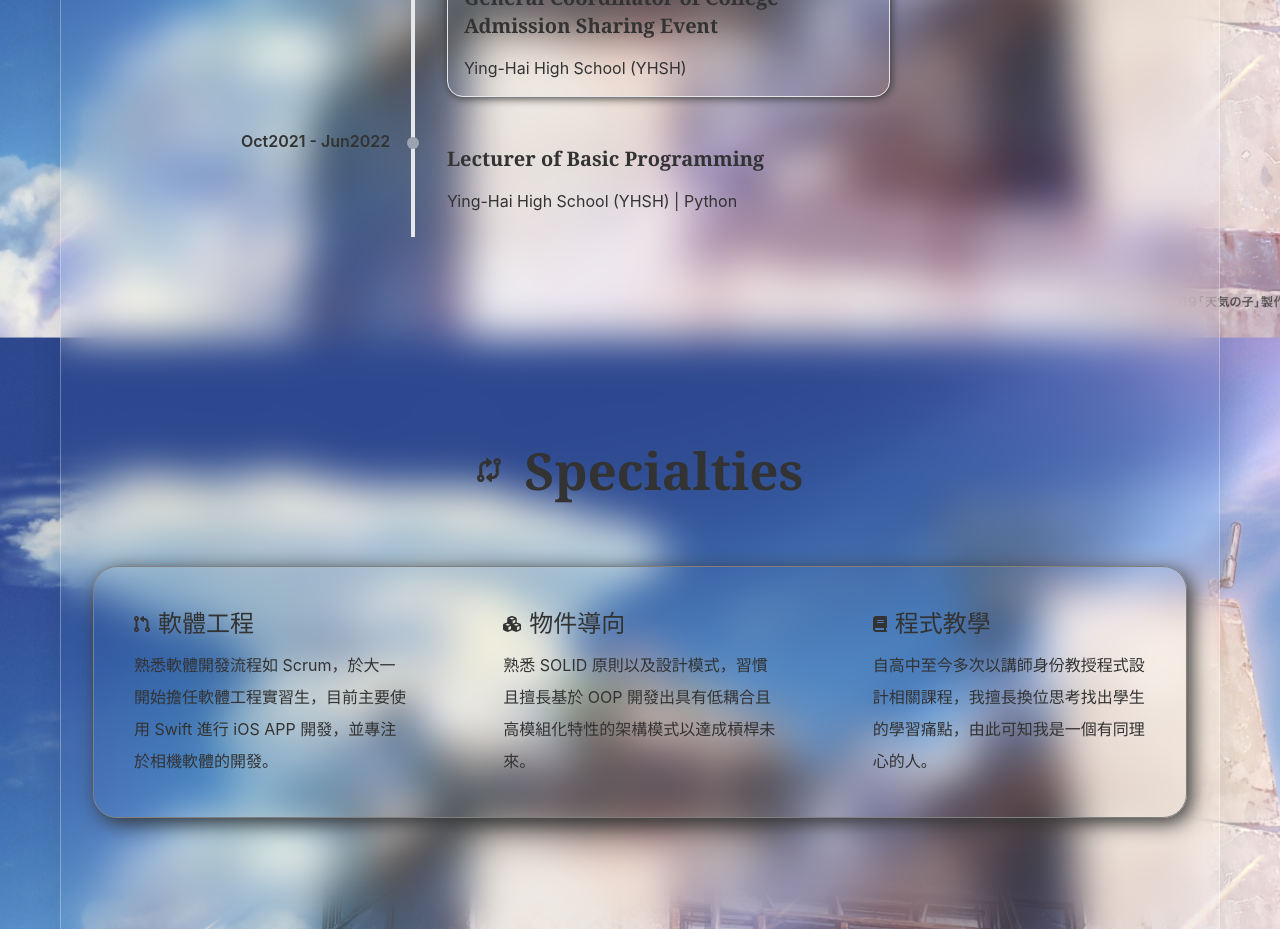
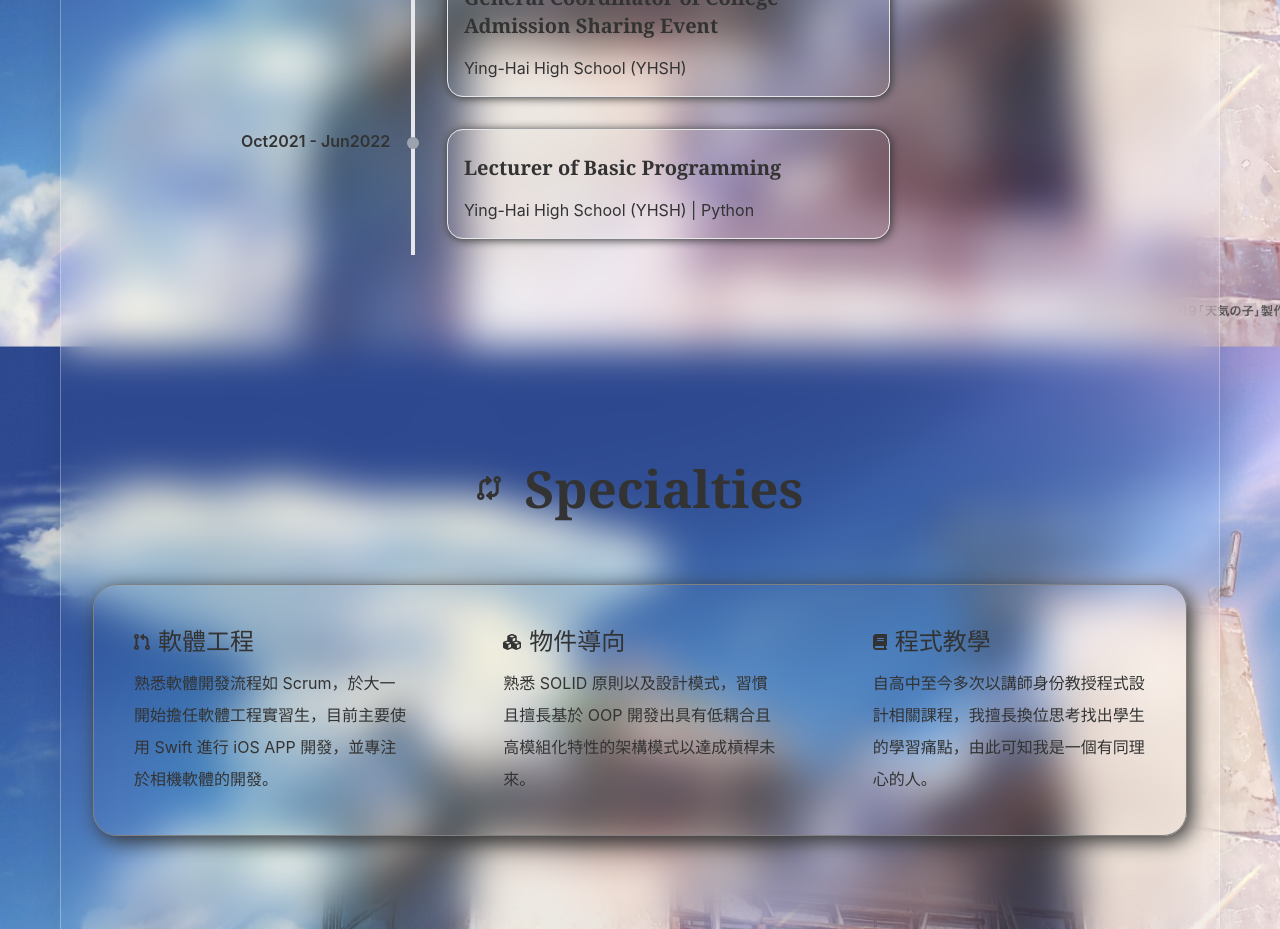
Before and after one commit to Ateto1204/Ateto1204.github.io, a React (Vite) app: page / in a window 1280 px wide. Shown: the part 1800-2729 px from the top of the page. Built offline with nearby package versions, Linux system fonts and the light colour scheme.

Commit message:
Update project

```diff
--- a/src/Components/Experience/Experience.tsx
+++ b/src/Components/Experience/Experience.tsx
@@ -40,7 +40,7 @@ function Experience() {
                                 className='cursor-pointer pl-4 py-2 hover:opacity-60 transition-opacity
                                             shadow-[1px_1px_10px] border rounded-2xl  border-[rgb(184,190,197)'
                                 onClick={() => alert('Software Engineer Intern')}
-                            >
+                            > {/* exp-btn */}
                                 <h3 className='font-serif text-lg lg:text-xl font-semibold my-4'>
                                     Software Engineer Intern
                                 </h3>
@@ -63,7 +63,7 @@ function Experience() {
                                 className='cursor-pointer pl-4 py-2 hover:opacity-60 transition-opacity
                                             shadow-[1px_1px_10px] border rounded-2xl  border-[rgb(184,190,197)'
                                 onClick={() => alert('NSTC Part-time Contracted Assistant')}
-                            >
+                            > {/* exp-btn */}
                                 <h3 className='font-serif text-lg lg:text-xl font-semibold my-4'>
                                     NSTC Part-time Contracted Assistant
                                 </h3>
@@ -86,7 +86,7 @@ function Experience() {
                                 className='cursor-pointer pl-4 py-2 hover:opacity-60 transition-opacity
                                             shadow-[1px_1px_10px] border rounded-2xl  border-[rgb(184,190,197)'
                                 onClick={() => alert('Lecturer of Basic Programming')}
-                            >
+                            > {/* exp-btn */}
                                 <h3 className='font-serif text-lg lg:text-xl font-semibold my-4'>
                                     Lecturer of Basic Programming
                                 </h3>
@@ -109,7 +109,7 @@ function Experience() {
                                 className='cursor-pointer pl-4 py-2 hover:opacity-60 transition-opacity
                                             shadow-[1px_1px_10px] border rounded-2xl  border-[rgb(184,190,197)'
                                 onClick={() => alert('General Coordinator of College Admission Sharing Event')}
-                            >
+                            > {/* exp-btn */}
                                 <h3 className='font-serif text-lg lg:text-xl font-semibold my-4'>
                                     General Coordinator of College Admission Sharing Event
                                 </h3>
@@ -128,12 +128,18 @@ function Experience() {
                                         before:w-3 before:h-3 before:rounded-full before:bg-gray-400
                                         before:absolute before:left-[86px] md:before:left-[166px] before:top-[24px]'
                         > {/* timeline-content */}
+                            <div
+                                className='cursor-pointer pl-4 py-2 hover:opacity-60 transition-opacity
+                                            shadow-[1px_1px_10px] border rounded-2xl  border-[rgb(184,190,197)'
+                                onClick={() => alert('Lecturer of Basic Programming')}
+                            > {/* exp-btn */}
                                 <h3 className='font-serif text-xl font-semibold my-4'>
                                     Lecturer of Basic Programming
                                 </h3>
                                 <p className='my-2'>
                                     Ying-Hai High School (YHSH) | Python
                                 </p>
+                            </div>
                         </div>
                     </li>
                 </ul>
```
Lines whose indentation alone changed are shown as unchanged.
